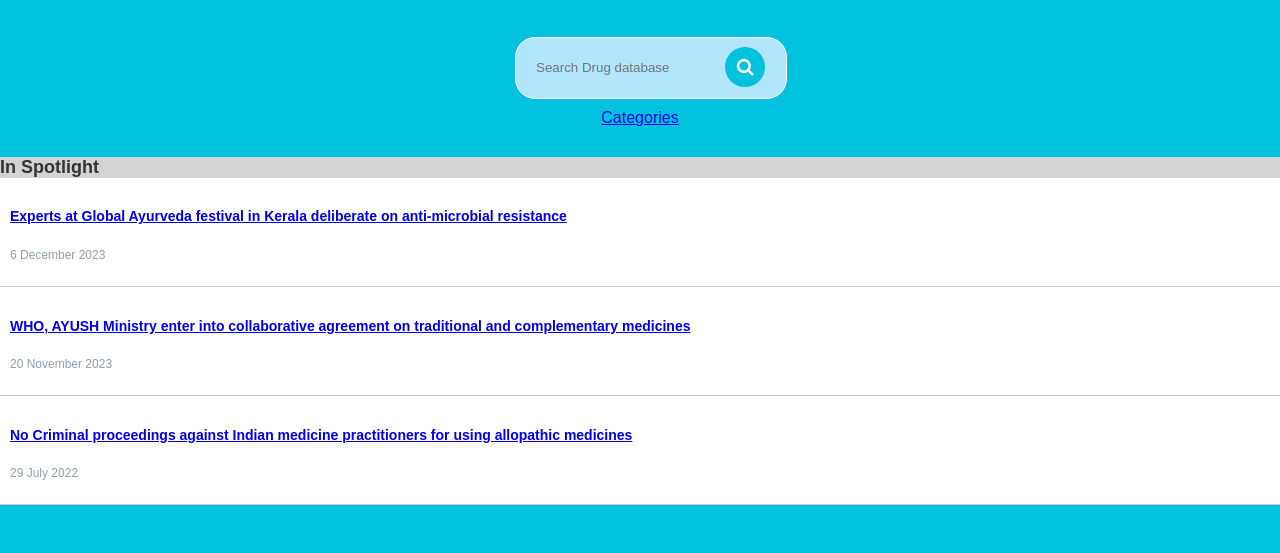
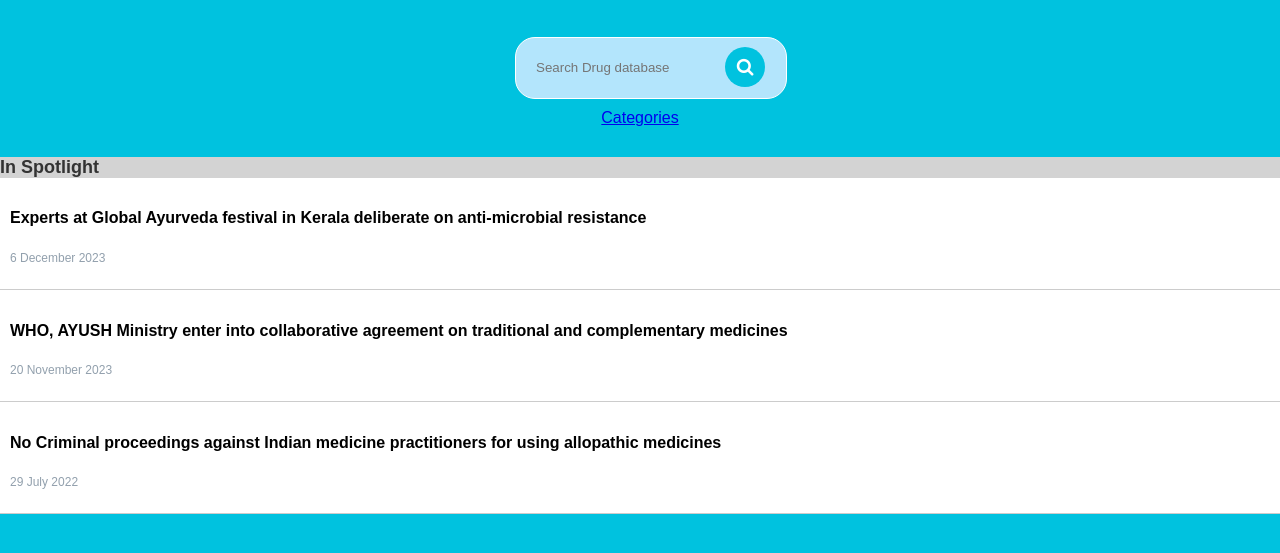
Before and after one commit to GoutamChaitanya72/adi, a plain HTML site: page index.html in a window 1280 px wide. Shown: the part 61-614 px from the top of the page. Drawn offline with Linux system fonts and the light colour scheme.

Commit message:
Update style.css

```diff
--- a/style.css
+++ b/style.css
@@ -93,7 +93,11 @@ li {
   border-bottom: 1px solid #ccc;
   padding: 10px ;
 }
-
+li h4 a {
+  color: black;
+  text-decoration: none;
+  font-size: 16px;
+}
 li p {
   color: #92A0AD;
   font-size: 12px;
```
